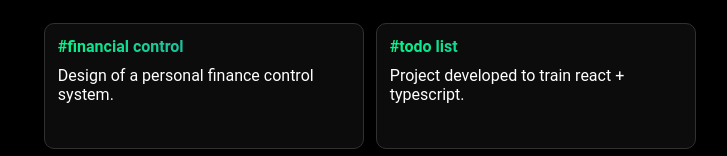
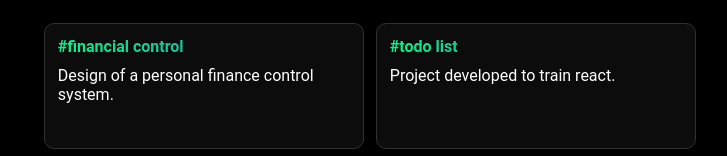
Before and after one commit to Joao4ugusto/Site, a React (Create React App) app: page / in a window 1280 px wide. Shown: the part 492-648 px from the top of the page, without its empty margins (80-807 px from the left). Built offline with nearby package versions, Linux system fonts and the light colour scheme.

Commit message:
Atualizei

```diff
--- a/src/Projetos/Projeto.js
+++ b/src/Projetos/Projeto.js
@@ -13,10 +13,10 @@ const Projeto = () => {
             </div>
 
             <div className='Container__Projeto1'>
-                <a className='link1' href='#'>
+                <a className='link1' href='https://todo-list-beryl-sigma.vercel.app/'>
                     <h1 className='titulo__Projeto'>#todo list</h1>
                     <p className='descricao__projeto'>
-                        Project developed to train react + typescript.</p>
+                        Project developed to train react.</p>
                 </a>
             </div>
         </section>
```
